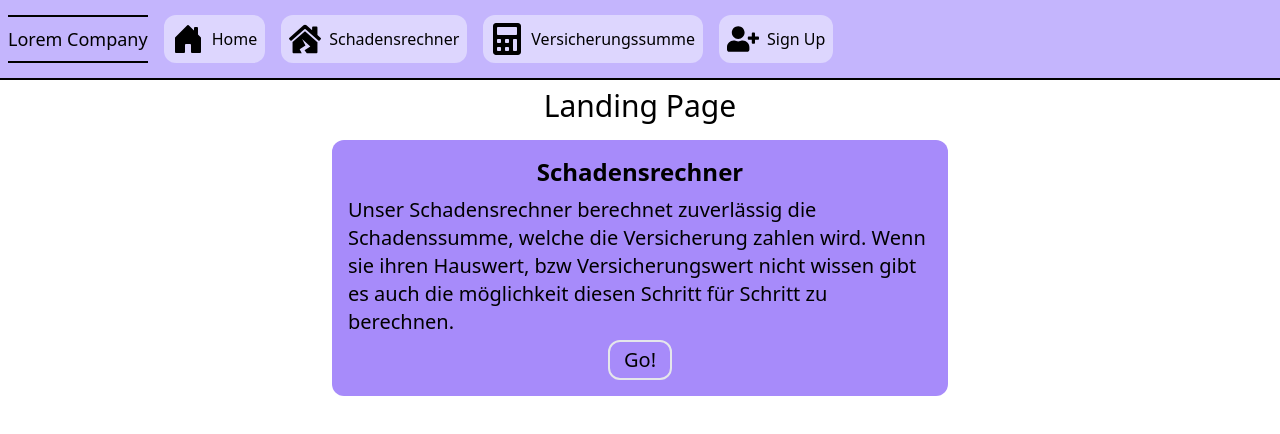
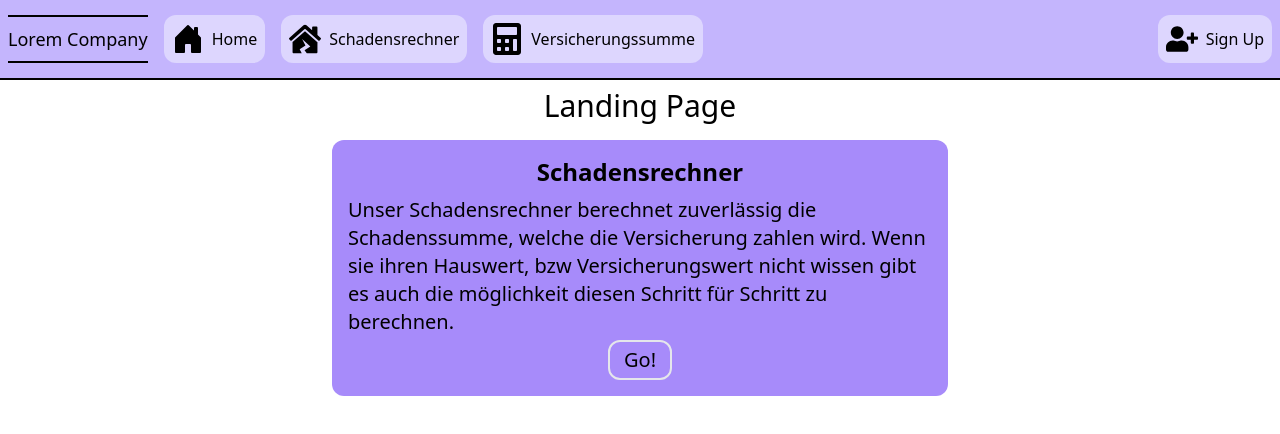
Before and after one commit to Jelenal1/Versicherungsrechner_bbw, a React (Vite) app in the folder calculator_app/: page / in a window 1280 px wide. Shown: the top 434 px of the page. Built offline with nearby package versions, Linux system fonts and the light colour scheme.

Commit message:
edited the styling of the navbar

```diff
--- a/calculator_app/src/components/Navbar.jsx
+++ b/calculator_app/src/components/Navbar.jsx
@@ -50,7 +50,7 @@ function Navbar() {
         <h2 className={styles.pillstext}>Versicherungssumme</h2>
       </button>
       <button
-        className={styles.pills}
+        className="flex items-center bg-violet-200 p-2 rounded-xl ml-auto"
         onClick={() => {
           navigate("/signup");
         }}
```
